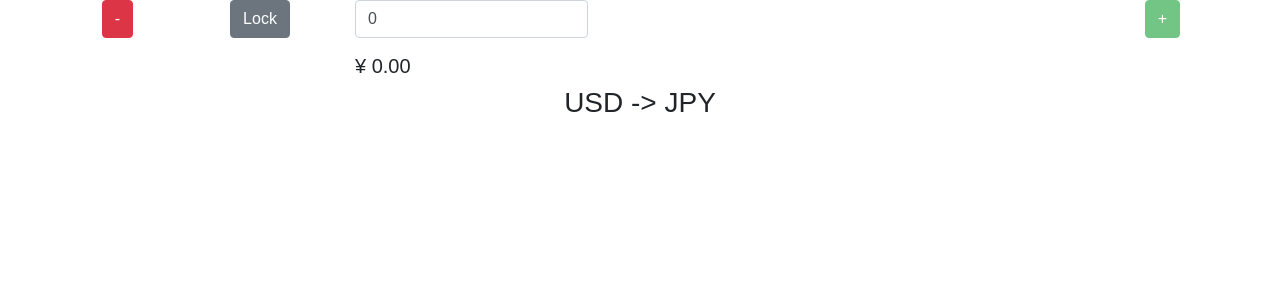
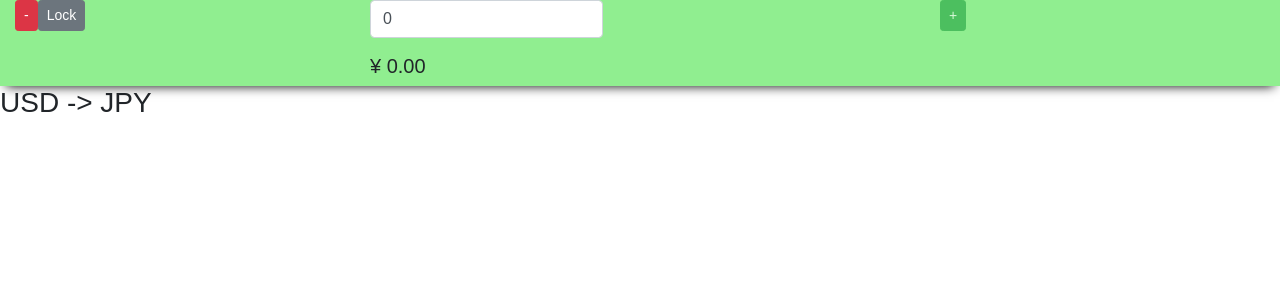
Before and after one commit to Mikodin/TravelBuddy, a React (Create React App) app: page / in a window 1280 px wide. Both pictures are taken after typing "name@example.com", "Sample123" into the empty fields and a click on the button "Login (not yet hehe)". Shown: the top 300 px of the page. Built offline with nearby package versions, Linux system fonts and the light colour scheme.

Commit message:
Styling changes woo

```diff
--- a/src/App.css
+++ b/src/App.css
@@ -1,28 +1,7 @@
-.App {
-  text-align: center;
+.transaction-maker {
+  background-color: lightgreen;
+  box-shadow: 0 6px 11px -6px black;
 }
 
-.App-logo {
-  animation: App-logo-spin infinite 20s linear;
-  height: 80px;
+.no-padding {
 }
-
-.App-header {
-  background-color: #222;
-  height: 150px;
-  padding: 20px;
-  color: white;
-}
-
-.App-title {
-  font-size: 1.5em;
-}
-
-.App-intro {
-  font-size: large;
-}
-
-@keyframes App-logo-spin {
-  from { transform: rotate(0deg); }
-  to { transform: rotate(360deg); }
-}
--- a/src/App.js
+++ b/src/App.js
@@ -29,7 +29,7 @@ class App extends Component {
 
   render() {
     return (
-      <div className="container App">
+      <div className="App">
         {this.state.skipLogin || this.state.isLoggedIn ? (
           <TransactionsHomeContainer />
         ) : (
--- a/src/components/TransactionMaker.jsx
+++ b/src/components/TransactionMaker.jsx
@@ -1,5 +1,7 @@
 import React, { Component } from 'react';
 import { Button, Input, Col, Row, Label, FormGroup } from 'reactstrap';
+
+import '../App.css';
 
 import {
   ConvertUsdToTarget,
@@ -26,29 +28,31 @@ class TransactionMaker extends Component {
   };
 
   toggleLock = () => {
-    this.setState({ showFundsInput: !this.state.showFundsInput });
+    this.setState({
+      showFundsInput: !this.state.showFundsInput,
+      funds: this.props.user.currentFunds,
+    });
   };
 
   render() {
     const { user, updateCurrentFunds, addTransactionsAsync } = this.props;
     return (
-      <div>
-        <Row>
-          <Col lg={1}>
+      <div className="transaction-maker">
+        <Row className="container">
+          <Col xs={4} className="no-padding">
             <Button
+              size={'sm'}
               color="danger"
               onClick={() => updateCurrentFunds(user.currentFunds, -20)}
             >
               -
             </Button>
-          </Col>
-
-          <Col lg={2}>
-            <Button color="secondary" onClick={this.toggleLock}>
+            <Button size={'sm'} color="secondary" onClick={this.toggleLock}>
               {this.state.showFundsInput ? 'Lock' : 'Unlock'}
             </Button>
           </Col>
-          <Col lg={8}>
+
+          <Col xs={6} className="no-padding">
             <Row>
               {this.state.showFundsInput ? (
                 <FormGroup>
@@ -62,7 +66,7 @@ class TransactionMaker extends Component {
                   />
                 </FormGroup>
               ) : (
-                <h3>$ {`${PrettyPrintMoney(user.currentFunds)}`}</h3>
+                <h4>$ {`${PrettyPrintMoney(user.currentFunds)}`}</h4>
               )}
             </Row>
             <Row>
@@ -74,9 +78,11 @@ class TransactionMaker extends Component {
               </h5>
             </Row>
           </Col>
-          <Col lg={1}>
+
+          <Col xs={1} className="no-padding">
             <Button
               disabled
+              size={'sm'}
               color="success"
               onClick={() => updateCurrentFunds(user.currentFunds, 20)}
             >
```
